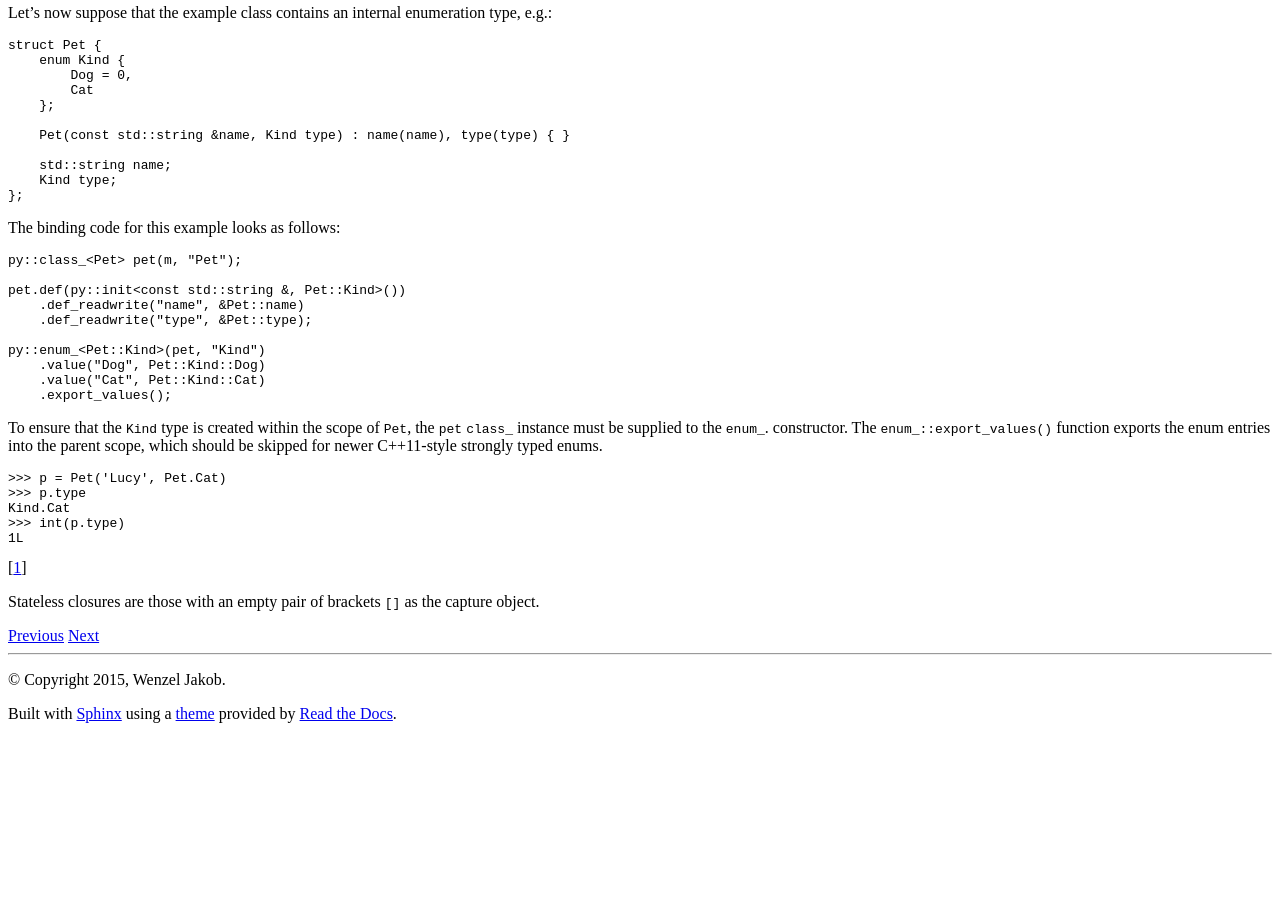
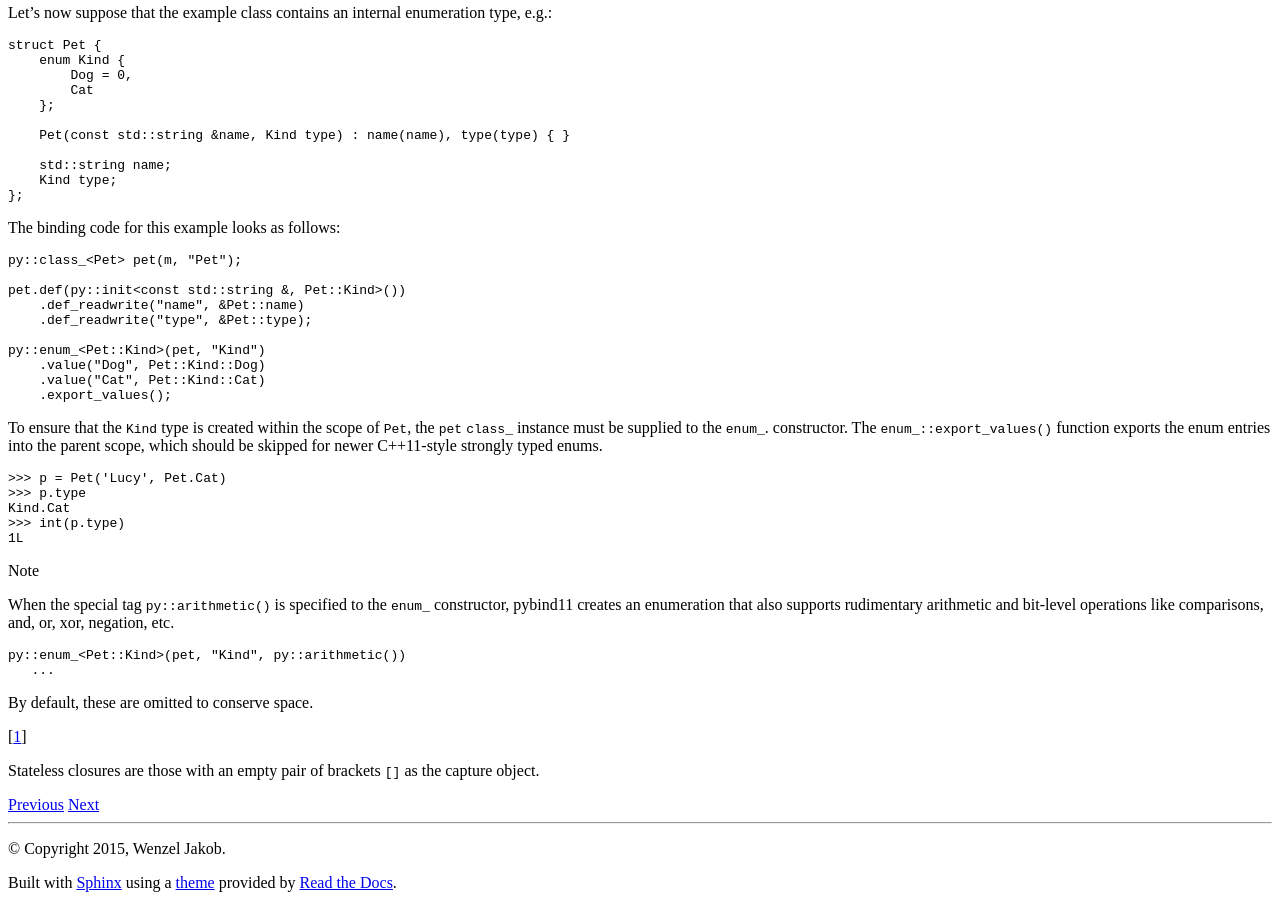
Before and after one commit to pybind/pybind11, a Sphinx documentation site: the page built from docs/classes.rst, in a window 1280 px wide and 900 px high, scrolled down 4950 px. Built offline with Sphinx 7.4.7 and the Read the Docs theme 2.0.0, drawn with Linux system fonts in a browser that asks for light colours; before the commit the page ends 5681 px from its top, so only the background shows below that.

Commit message:
make arithmetic operators of enum_ optional
Following commit 90d278, the object code generated by the python
bindings of nanogui (github.com/wjakob/nanogui) went up by a whopping
12%. It turns out that that project has quite a few enums where we don't
really care about arithmetic operators.

This commit thus partially reverts the effects of #503 by introducing
an additional attribute py::arithmetic() that must be specified if the
arithmetic operators are desired.

```diff
--- a/docs/advanced/cast/overview.rst
+++ b/docs/advanced/cast/overview.rst
@@ -77,7 +77,7 @@ as arguments and return values, refer to the section on binding :ref:`classes`.
 
 +------------------------------------+---------------------------+-------------------------------+
 |  Data type                         |  Description              | Header file                   |
-+=---================================+===========================+===============================+
++====================================+===========================+===============================+
 | ``int8_t``, ``uint8_t``            | 8-bit integers            | :file:`pybind11/pybind11.h`   |
 +------------------------------------+---------------------------+-------------------------------+
 | ``int16_t``, ``uint16_t``          | 16-bit integers           | :file:`pybind11/pybind11.h`   |
--- a/docs/classes.rst
+++ b/docs/classes.rst
@@ -393,4 +393,18 @@ typed enums.
     1L
 
 
+.. note::
+
+    When the special tag ``py::arithmetic()`` is specified to the ``enum_``
+    constructor, pybind11 creates an enumeration that also supports rudimentary
+    arithmetic and bit-level operations like comparisons, and, or, xor, negation,
+    etc.
+
+    .. code-block:: cpp
+
+        py::enum_<Pet::Kind>(pet, "Kind", py::arithmetic())
+           ...
+
+    By default, these are omitted to conserve space.
+
 .. [#f1] Stateless closures are those with an empty pair of brackets ``[]`` as the capture object.
```
Also changed, not shown: 3 other files.
